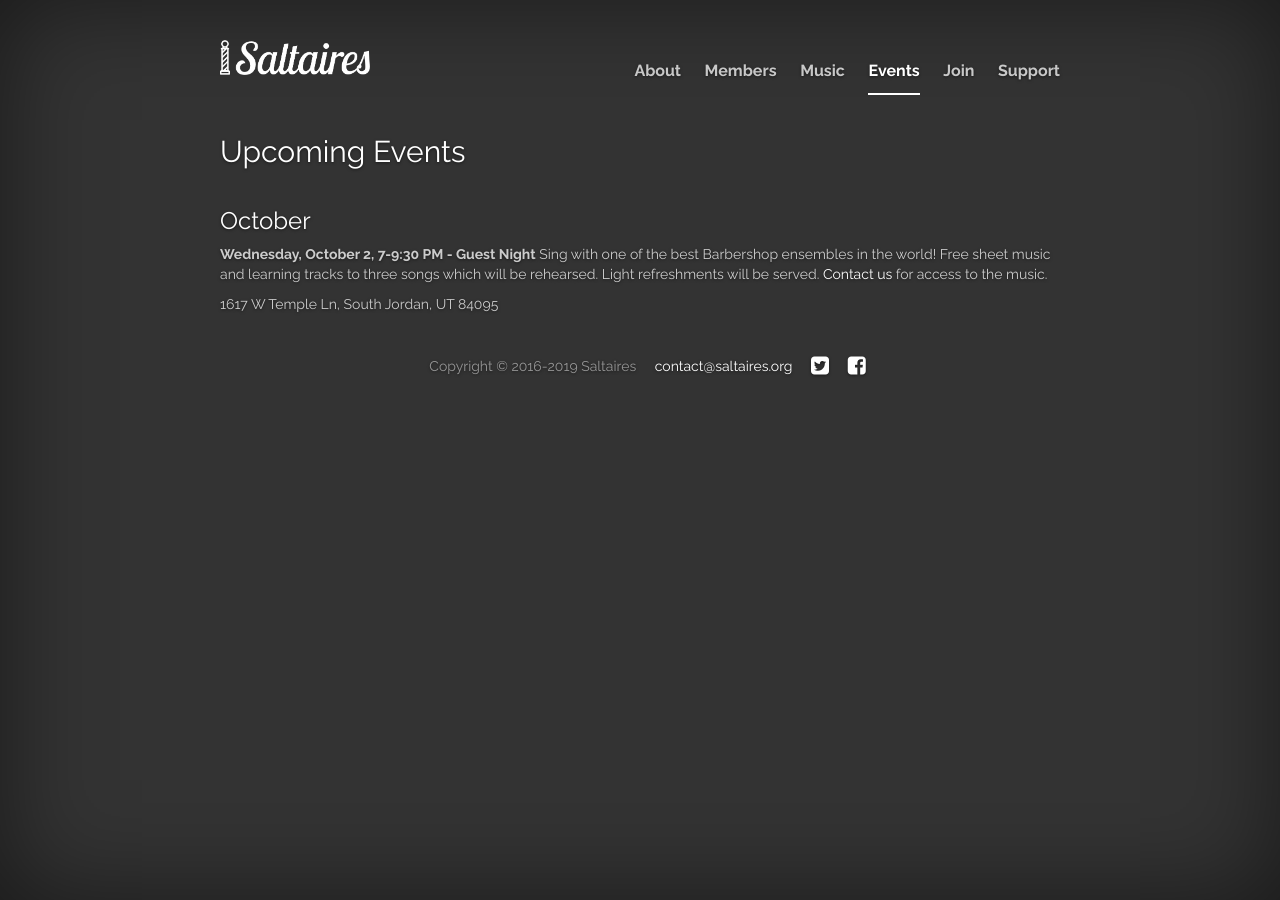
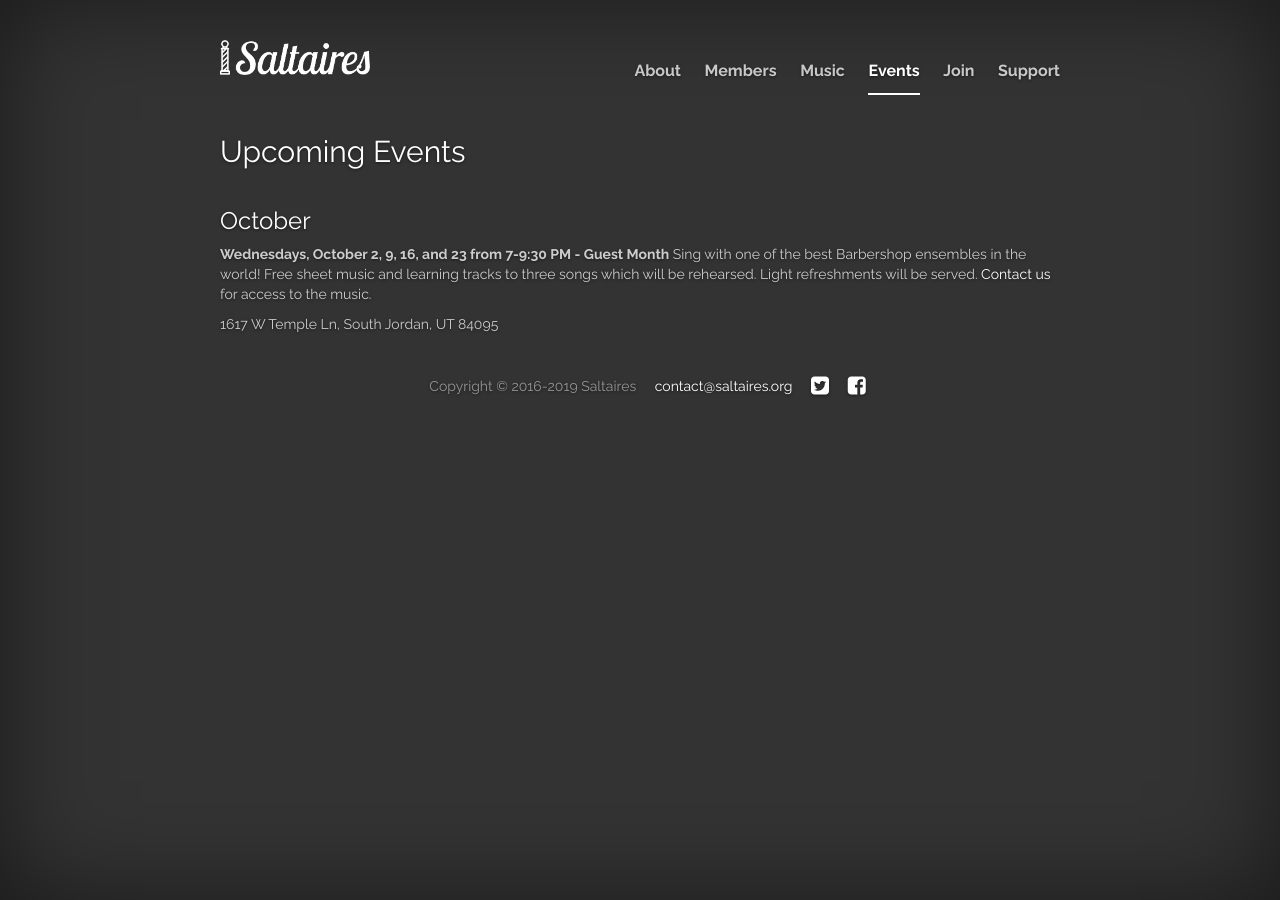
Before and after one commit to cayblood/saltaires, a Jekyll site: the page built from jekyll-site/events.md, in a window 1280 px wide. Built offline with Jekyll 4.4.1, drawn with Linux system fonts in a browser that asks for light colours; nearby versions of some CDN libraries; library files that are not in the unit come from our copies.

Commit message:
Update guest month announcement

```diff
--- a/jekyll-site/events.md
+++ b/jekyll-site/events.md
@@ -8,7 +8,7 @@ permalink: /events/
 
 ### October
 
-**Wednesday, October 2, 7-9:30 PM - Guest Night**
+**Wednesdays, October 2, 9, 16, and 23 from 7-9:30 PM - Guest Month**
 Sing with one of the best Barbershop ensembles in the world! Free
 sheet music and learning tracks to three songs which will be rehearsed.
 Light refreshments will be served. [Contact us](mailto:contact@saltaires.org)
```
